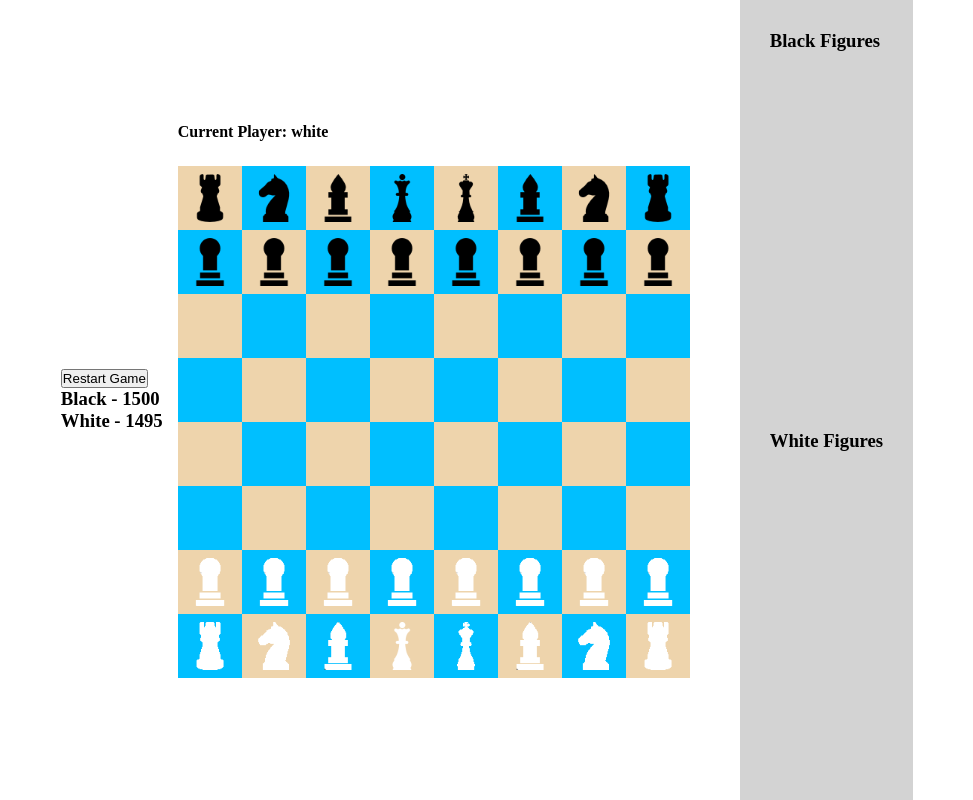
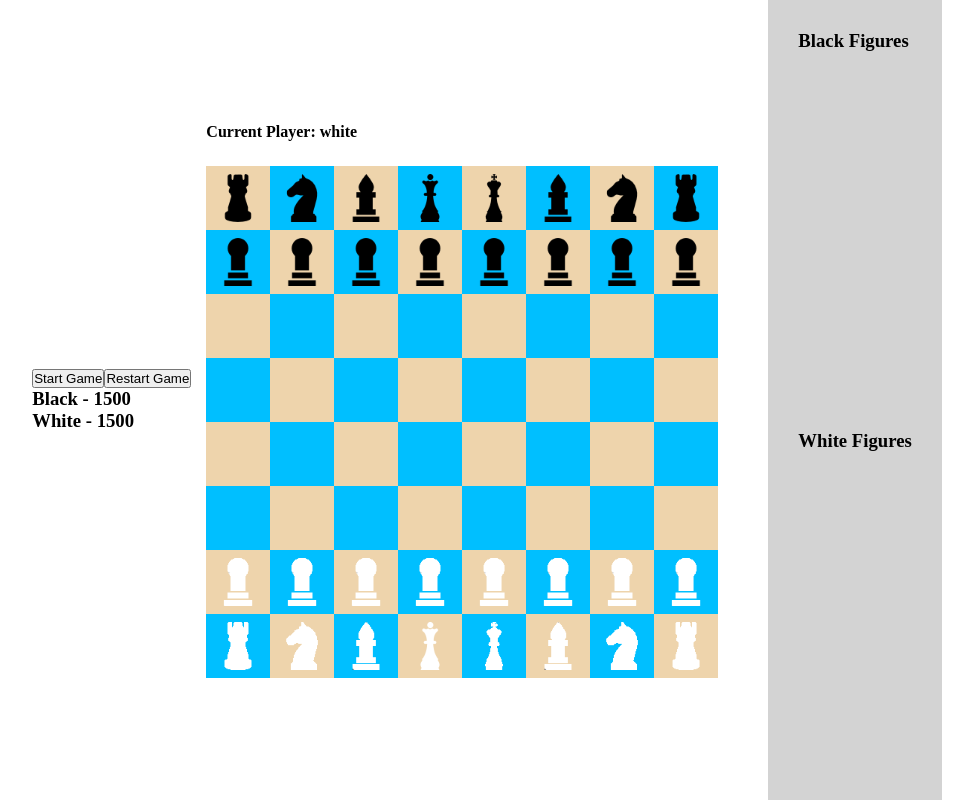
Before and after one commit to Stanislau-Cherak/Chess, a React (Create React App) app: page / in a window 1280 px wide. Shown: the whole page, without its empty margins (153-1126 px from the left). Built offline with nearby package versions, Linux system fonts and the light colour scheme.

Commit message:
start game added

```diff
--- a/src/App.tsx
+++ b/src/App.tsx
@@ -20,7 +20,7 @@ const App = () => {
 
   useEffect(() => {
     restart();
-  }, [])
+  }, []);
 
   function restart() {
     const newBoard = new Board();
@@ -29,6 +29,15 @@ const App = () => {
     setBoard(newBoard);
     setCurrentPlayer(whitePlayer);
     setWinner(null);
+  }
+
+  function start() {
+    const newBoard = new Board();
+    newBoard.start = true;
+    newBoard.initCells();
+    newBoard.addFigures();
+    setBoard(newBoard);
+    setCurrentPlayer(whitePlayer);
   }
 
   function swapPlayer() {
@@ -45,6 +54,7 @@ const App = () => {
 
       <Timer
         currentPlayer={currentPlayer}
+        start={start}
         restart={restart}
         winByTime={winByTime}
       />
--- a/src/components/Timer.tsx
+++ b/src/components/Timer.tsx
@@ -4,23 +4,26 @@ import { Player } from "../models/Player";
 
 interface TimerProps {
   currentPlayer: Player | null,
+  start: () => void,
   restart: () => void,
   winByTime: (player: Player | null) => void,
-
 }
 
-const Timer: React.FC<TimerProps> = ({ currentPlayer, restart, winByTime }) => {
+const Timer: React.FC<TimerProps> = ({ currentPlayer, start, restart, winByTime }) => {
 
   const [blackTime, setBlackTime] = useState(1500);
   const [whiteTime, setWhiteTime] = useState(1500);
+  const [gameStart, setGameStart] = useState<boolean>(false);
   const timer = useRef<null | ReturnType<typeof setInterval>>(null);
 
   useEffect(() => {
+    if (gameStart) {
       startTimer();
-  }, [currentPlayer]);
+    }
+  }, [gameStart, currentPlayer]);
 
-  useEffect(()=>{
-    if(whiteTime<=0||blackTime<=0){
+  useEffect(() => {
+    if (whiteTime <= 0 || blackTime <= 0) {
       winByTime(currentPlayer);
       stopTimer();
     }
@@ -34,7 +37,7 @@ const Timer: React.FC<TimerProps> = ({ currentPlayer, restart, winByTime }) => {
     timer.current = setInterval(callback, 1000);
   }
 
-  function stopTimer(){
+  function stopTimer() {
     if (timer.current) {
       clearInterval(timer.current);
     }
@@ -58,9 +61,18 @@ const Timer: React.FC<TimerProps> = ({ currentPlayer, restart, winByTime }) => {
     restart()
   }
 
+  const handleStart = () => {
+    start();
+    setGameStart(true);
+  }
+
   return (
     <div className="timer">
       <div>
+        <button
+          onClick={handleStart}
+        >Start Game
+        </button>
         <button
           onClick={handleRestart}
         >Restart Game
--- a/src/models/Board.ts
+++ b/src/models/Board.ts
@@ -19,6 +19,7 @@ type check = {
 
 export class Board {
   cells: Cell[][] = [];
+  start: boolean = false;
   lostBlackFigures: Figure[] = [];
   lostWhiteFigures: Figure[] = [];
   check: check = {
@@ -47,10 +48,10 @@ export class Board {
   public getCopyBoard(): Board {
     const newBoard = new Board();
     newBoard.cells = this.cells;
+    newBoard.start=this.start;
     newBoard.lostBlackFigures = this.lostBlackFigures;
     newBoard.lostWhiteFigures = this.lostWhiteFigures;
     newBoard.check = this.check;
-
     return newBoard;
   }
 
--- a/src/models/Cell.ts
+++ b/src/models/Cell.ts
@@ -6,7 +6,6 @@ export class Cell {
   readonly x: number;
   readonly y: number;
   readonly color: Colors;
-
   figure: Figure | null;
   board: Board;
   available: boolean;
--- a/src/models/figures/Figure.ts
+++ b/src/models/figures/Figure.ts
@@ -29,6 +29,9 @@ export class Figure {
   }
 
   canMove(target: Cell): boolean {
+    if (!this.cell.board.start) {
+      return false;
+    }
     if (target.figure?.color === this.color) {
       return false;
     }
```
